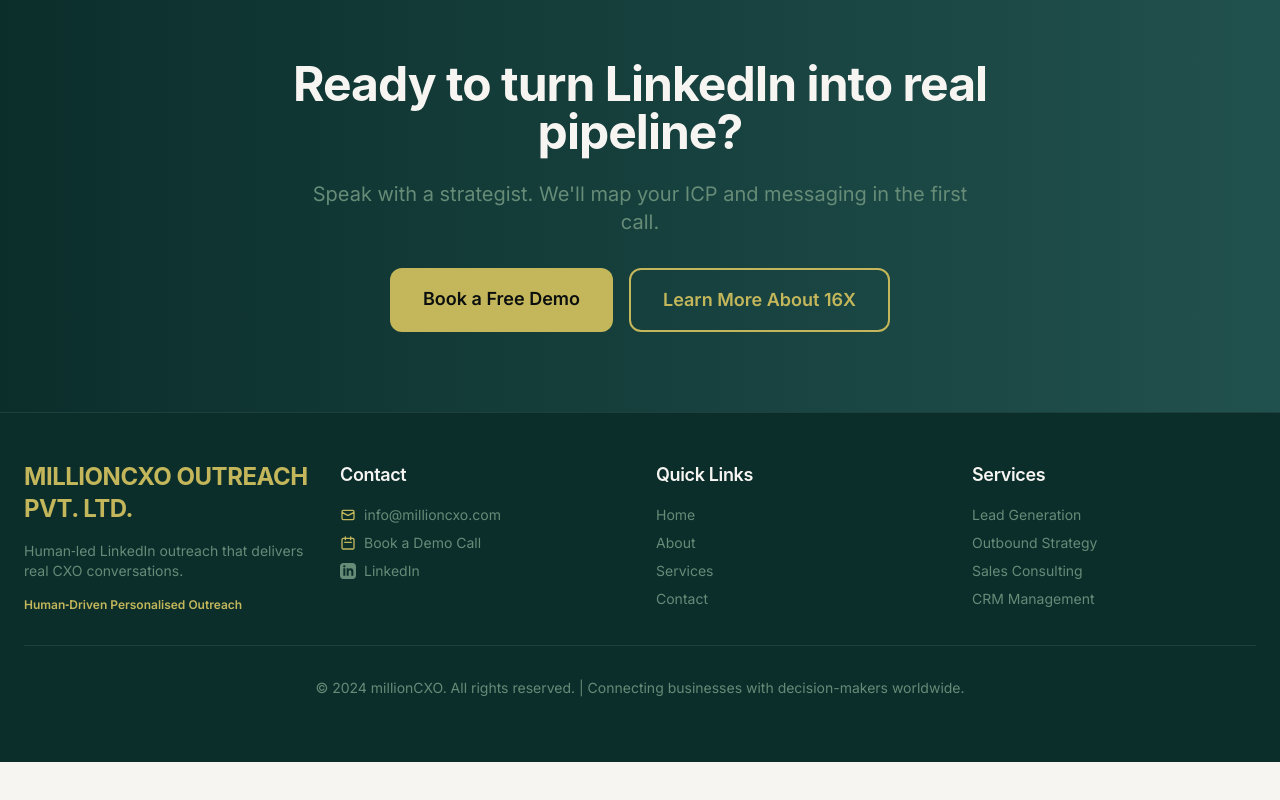
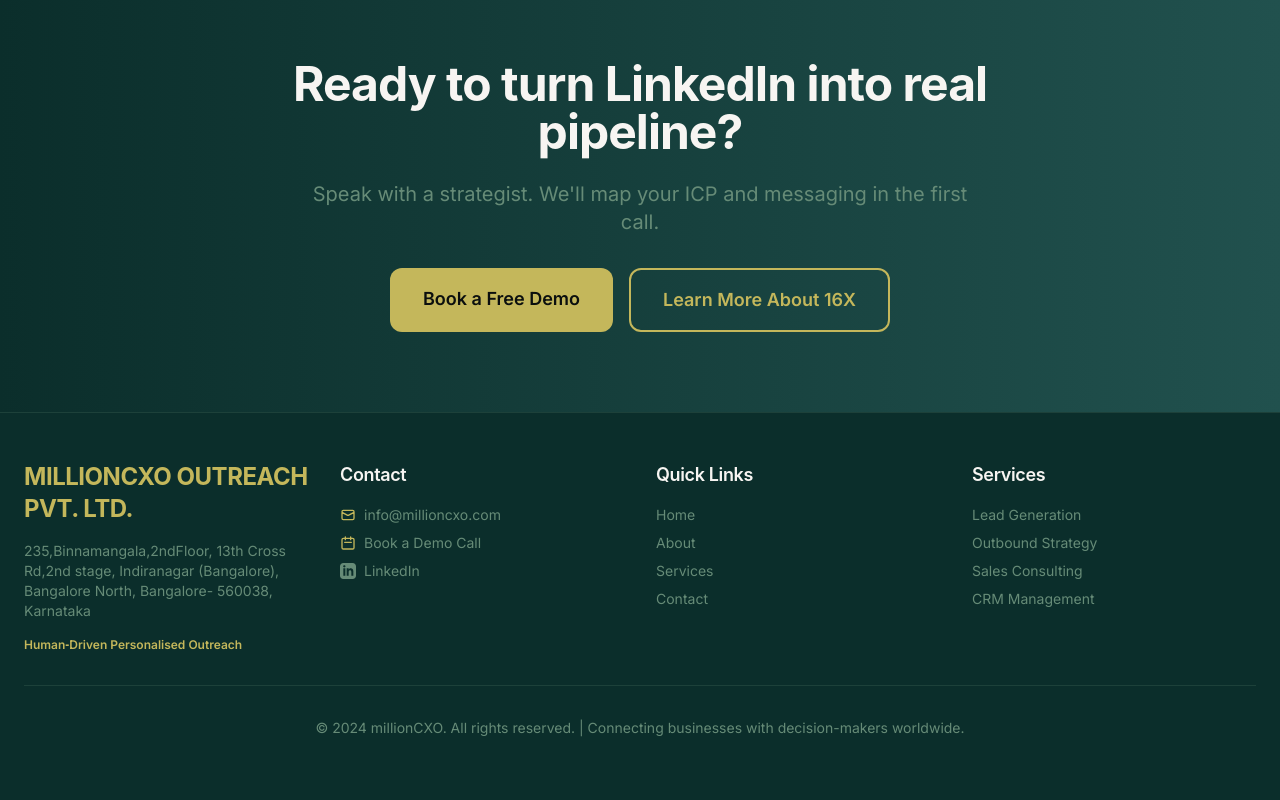
Before and after one commit to millioncxo/millioncxo, a Next.js app: page / in a window 1280 px wide. Shown: the part 5783-6583 px from the top of the page. Before the commit the page ends 6545 px from the top, so only its background shows below. Built offline with nearby package versions, Linux system fonts and the light colour scheme.

Commit message:
Update Footer.tsx
company address updated

```diff
--- a/src/components/Footer.tsx
+++ b/src/components/Footer.tsx
@@ -11,7 +11,7 @@
           <div className="space-y-4">
             <h5 className="text-2xl font-bold text-golden-opal">MILLIONCXO OUTREACH PVT. LTD.</h5>
             <p className="text-muted-jade text-sm mb-2">
-              Human‑led LinkedIn outreach that delivers real CXO conversations.
+              235,Binnamangala,2ndFloor, 13th Cross Rd,2nd stage, Indiranagar (Bangalore), Bangalore North, Bangalore- 560038, Karnataka
             </p>
             <p className="text-golden-opal text-xs font-semibold">
               Human‑Driven Personalised Outreach
```
